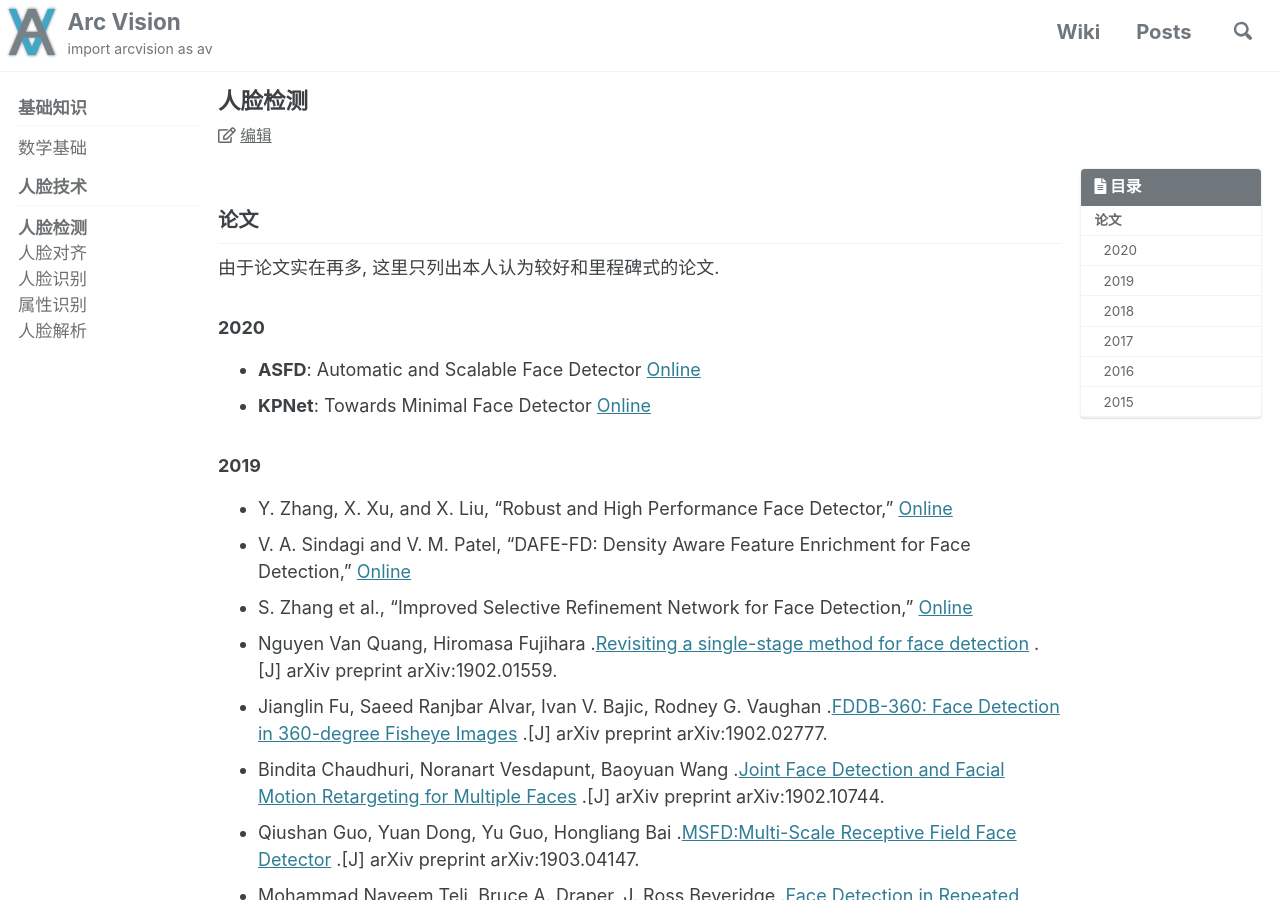
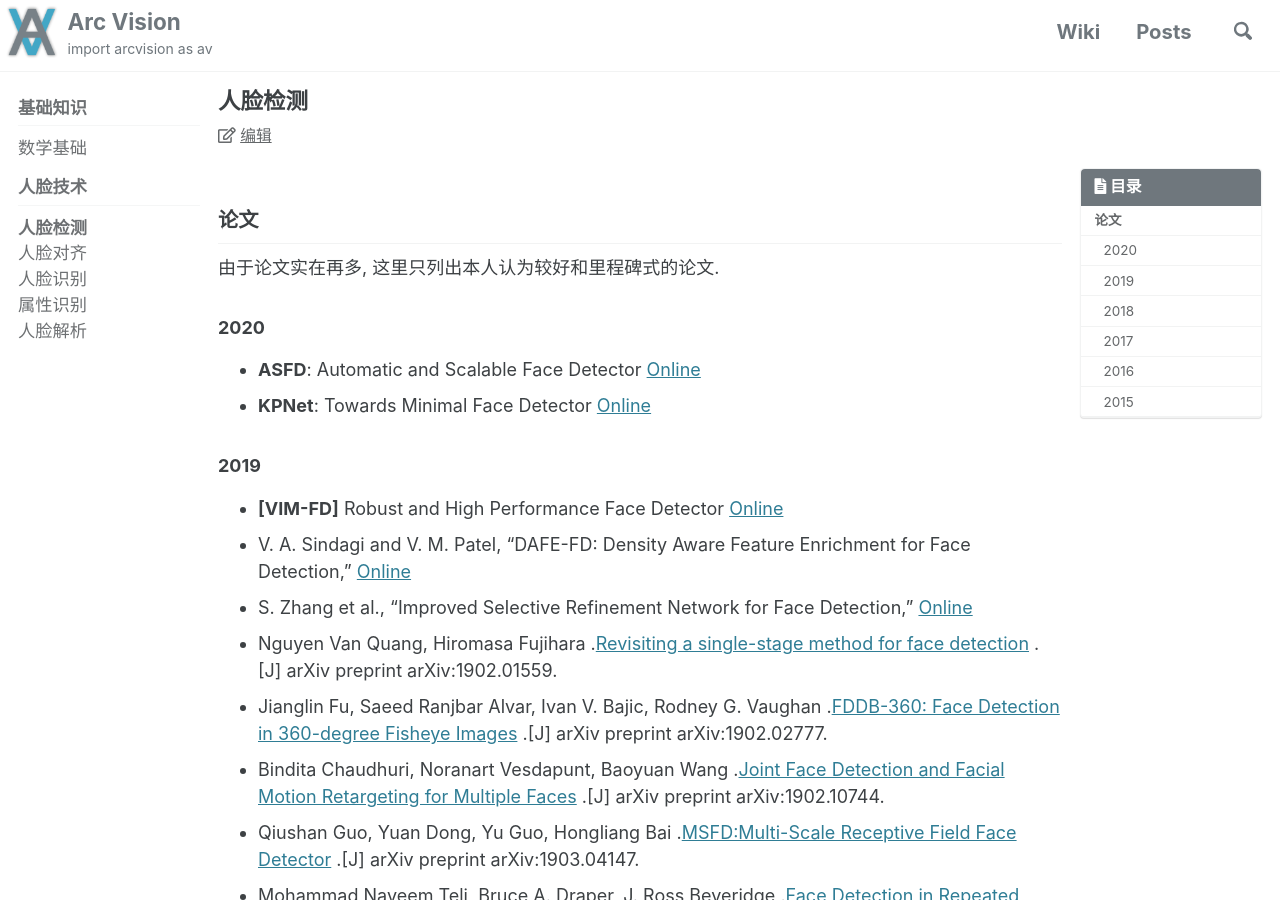
Before and after one commit to ArcVision/ArcVision.github.io, a Jekyll site: the page built from _wiki/11-face-detection.md, in a window 1280 px wide and 900 px high. Built offline with Jekyll 4.4.1, drawn with Linux system fonts in a browser that asks for light colours; cached includes are drawn as plain includes; comment, search, counter and statistics services are not loaded.

Commit message:
Update 11-face-detection.md

```diff
--- a/_wiki/11-face-detection.md
+++ b/_wiki/11-face-detection.md
@@ -19,7 +19,7 @@ toc: true
 
 ### 2019
 
-- Y. Zhang, X. Xu, and X. Liu, “Robust and High Performance Face Detector,” [Online](http://arxiv.org/abs/1901.02350)
+- **[VIM-FD]** Robust and High Performance Face Detector [Online](http://arxiv.org/abs/1901.02350)
 - V. A. Sindagi and V. M. Patel, “DAFE-FD: Density Aware Feature Enrichment for Face Detection,” [Online](http://arxiv.org/abs/1901.05375)
 - S. Zhang et al., “Improved Selective Refinement Network for Face Detection,” [Online](http://arxiv.org/abs/1901.06651)
 - Nguyen Van Quang, Hiromasa Fujihara .[Revisiting a single-stage method for face detection](https://arxiv.org/pdf/1902.01559) .[J] arXiv preprint arXiv:1902.01559.
```
